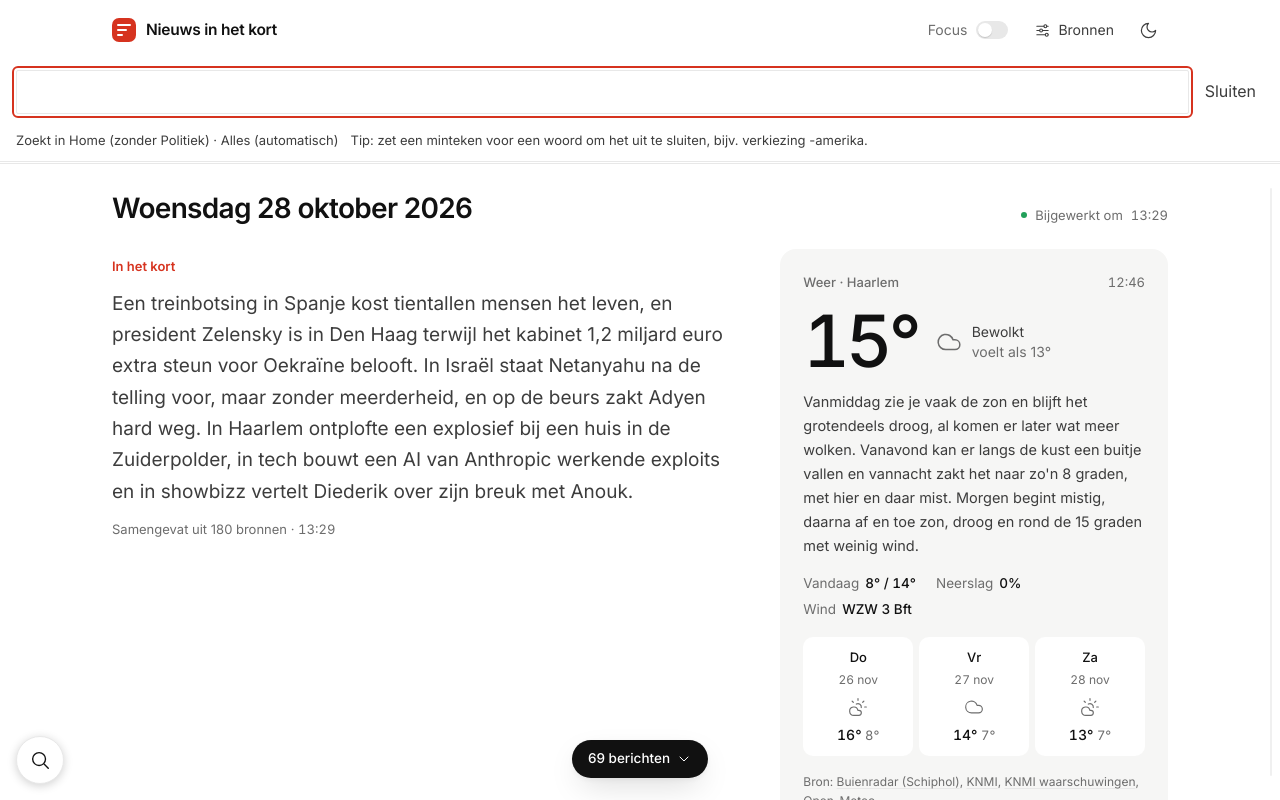
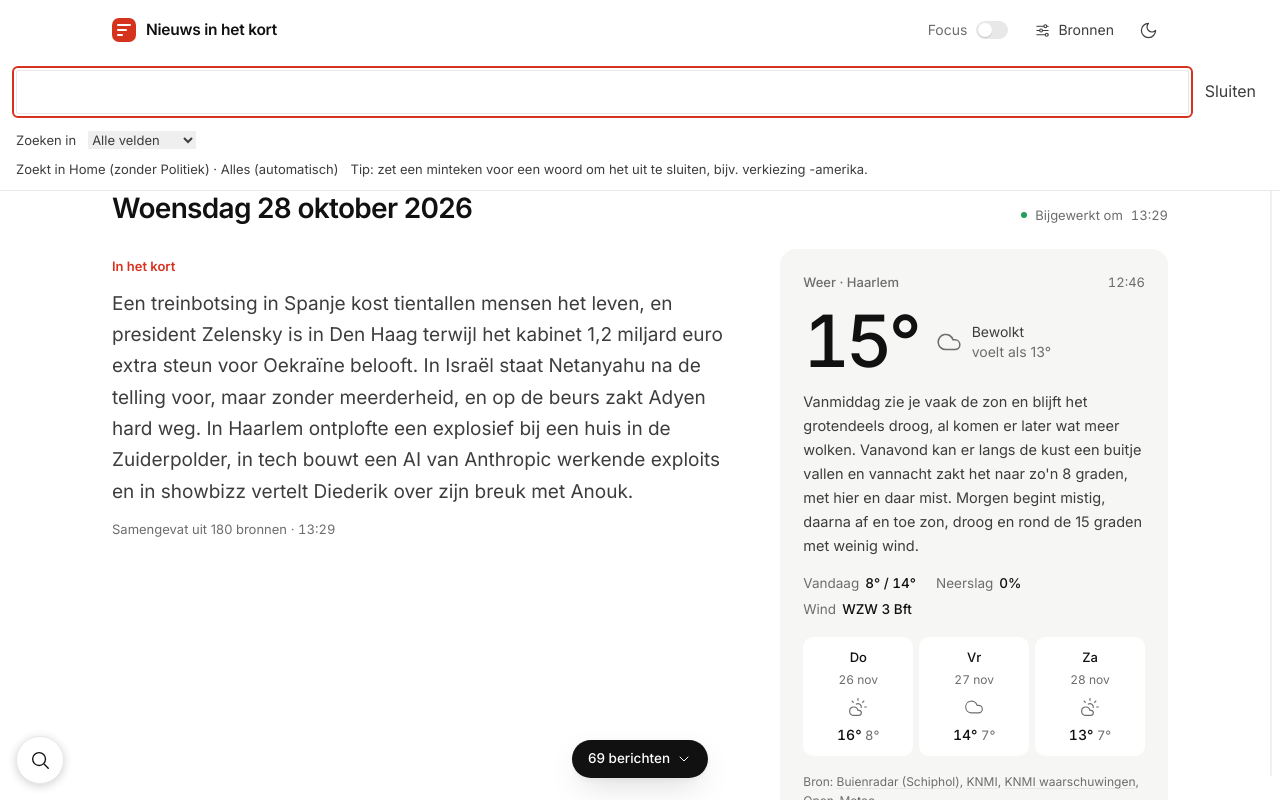
Before and after one commit to ItsCrewz/nieuwsinkort, a React (Vite) app: page / in a window 1280 px wide. Both pictures are taken after a click on the button 40 px from the left and 760 px from the top of the page. Built offline with nearby package versions, Linux system fonts and the light colour scheme.

Commit message:
Zoeken: bied zoeken uitsluitend in berichtkoppen aan (#1279) (#1294)
* Zoeken: bied zoeken uitsluitend in berichtkoppen aan (#1279)

* Herwerk ronde 1: review-block (#1294)

* Herwerk ronde 1: review-block,later-herwerk (#1294)

```diff
--- a/src/App.tsx
+++ b/src/App.tsx
@@ -776,6 +776,7 @@ export default function App() {
   const [fsheet, setFsheet] = useState(false);
   const sluitFilters = useCallback(() => setFsheet(false), []); // stabiel: FilterBlad herstelt anders focus bij elke filterwijziging (#623)
   const [zoekterm, setZoekterm] = useState(() => leesZoekterm(window.location.search));
+  const [alleenKoppen, setAlleenKoppen] = useState(false);
   const [zoekAllesSelectie, setZoekAllesSelectie] = useState<Zoekselectie | null>(null);
   const zoekTimer = useRef<ReturnType<typeof setTimeout> | undefined>(undefined);
   const schrijfZoekUrl = useCallback((term: string) => {
@@ -937,12 +938,12 @@ export default function App() {
   const zoekBasis = useMemo(() => isFeedView && data ? (route.view === "alles" ? (flt.f.cats.length ? data.items : data.items.filter((i) => i.cat !== "politiek")) : data.items.filter((i) => i.cat === route.view)) : [], [isFeedView, data, route.view, flt.f.cats]);
   const zoekFilter = useMemo(() => isFeedView && data && raw ? filterNieuws(zoekBasis, flt.f, flt.vorig, raw.gegenereerd, route.view === "alles") : null, [isFeedView, data, raw, zoekBasis, flt.f, flt.vorig, route.view]);
   // Koptreffers eerst (#1010); bij sortering "nieuw" eerst op tijd, want NewsFeed sorteert dan niet meer zelf.
-  const zoekUitkomst = zoekFilter && data ? rangschikKoptreffers(zoekItems(zoekBereik(zoekAlles, data.items, zoekFilter.items), zoekterm), zoekterm) : [];
-  const suggesties = useMemo(() => zoekFilter && data && zoekterm.trim() && !zoekUitkomst.length ? zoeksuggesties(zoekBereik(zoekAlles, data.items, zoekFilter.items), zoekterm) : [], [zoekFilter, data, zoekterm, zoekAlles, zoekUitkomst.length]);
+  const zoekUitkomst = zoekFilter && data ? rangschikKoptreffers(zoekItems(zoekBereik(zoekAlles, data.items, zoekFilter.items), zoekterm, alleenKoppen), zoekterm) : [];
+  const suggesties = useMemo(() => zoekFilter && data && zoekterm.trim() && !zoekUitkomst.length ? zoeksuggesties(zoekBereik(zoekAlles, data.items, zoekFilter.items), zoekterm, alleenKoppen) : [], [zoekFilter, data, zoekterm, zoekAlles, zoekUitkomst.length, alleenKoppen]);
   // Zonder tijd-, regio-, video- en samengevoegd-filter: wat de filters aan treffers verbergen (#613).
   const zoekBeperkt = !!zoekFilter && (zoekFilter.tijd !== "alles" || flt.f.video || flt.f.samen || flt.f.regio.length > 0);
   const wisZoekFilters = () => flt.set({ tijd: "alles", video: false, samen: false, regio: [] });
-  const zoekVerborgen = zoekBeperkt && raw && normaliseer(zoekterm) ? Math.max(0, zoekItems(filterNieuws(zoekBasis, { ...flt.f, tijd: "alles", video: false, samen: false, regio: [] }, flt.vorig, raw.gegenereerd, route.view === "alles").items, zoekterm).length - zoekUitkomst.length) : 0;
+  const zoekVerborgen = zoekBeperkt && raw && normaliseer(zoekterm) ? Math.max(0, zoekItems(filterNieuws(zoekBasis, { ...flt.f, tijd: "alles", video: false, samen: false, regio: [] }, flt.vorig, raw.gegenereerd, route.view === "alles").items, zoekterm, alleenKoppen).length - zoekUitkomst.length) : 0;
   const zoekScope: ZoekScope | undefined = zoekFilter ? {
     tekst: zoekAlles ? "Zoeken in alle rubrieken en beschikbare berichten; tijd-, rubriek-, regio-, video- en samenvoegfilters zijn verruimd. Het bronfilter blijft actief." : scopeTekst({ rubriek: route.view === "alles" ? "Home" : CAT_LABEL[route.view as keyof typeof CAT_LABEL] ?? String(route.view), zonderPolitiek: route.view === "alles" && !flt.f.cats.length, tijd: TIJD_LABEL[zoekFilter.tijd] + (zoekFilter.auto ? " (automatisch)" : ""), bronnenUit: off.size }),
     verborgen: zoekVerborgen,
@@ -951,7 +952,7 @@ export default function App() {
   } : undefined;
   const top = (
     <>
-      <TopBar theme={theme} onTheme={toggle} bionic={bionic} onBionic={setBionicPersist} onHome={goHome} onSources={() => setSheet(true)} filtered={off.size} zoeken={isFeedView ? <Zoekbalk query={zoekterm} onChange={wijzigZoekterm} aantal={zoekUitkomst.length} invoer={zoekInvoer} scope={zoekScope} /> : undefined} />
+      <TopBar theme={theme} onTheme={toggle} bionic={bionic} onBionic={setBionicPersist} onHome={goHome} onSources={() => setSheet(true)} filtered={off.size} zoeken={isFeedView ? <Zoekbalk alleenKoppen={alleenKoppen} onAlleenKoppen={setAlleenKoppen} query={zoekterm} onChange={wijzigZoekterm} aantal={zoekUitkomst.length} invoer={zoekInvoer} scope={zoekScope} /> : undefined} />
       {isFeedView ? null : dateline}
       {sheet ? (
         <Foutgrens code="CLIENT_SHEET"><Suspense fallback={null}>
--- a/src/zoek.ts
+++ b/src/zoek.ts
@@ -184,7 +184,7 @@ function termenVan(query: string): string[][] {
   return termen;
 }
 
-export function zoekItems(items: Item[], query: string): Item[] {
+export function zoekItems(items: Item[], query: string, alleenKoppen = false): Item[] {
   query = zonderOnzichtbaar(begrensZoekterm(query));
   const kloktijd = query.trim();
   if (/^(?:[01]\d|2[0-3]):[0-5]\d$/.test(kloktijd)) return items.filter((item) => item.tijd === kloktijd);
@@ -192,7 +192,7 @@ export function zoekItems(items: Item[], query: string): Item[] {
   const termen = termenVan(plus);
   if (!termen.length && !min.length) return query.trim() ? [] : items;
   return items.filter((item) => {
-    const { woorden, lijm } = zoektekst(item);
+    const { woorden, lijm } = zoektekst(alleenKoppen ? alleenKop(item) : item);
     // Een uitsluitterm die op een woordbegin past laat het item afvallen.
     if (min.some((delen) => kandidaten(delen, woorden, lijm).length)) return false;
     // Woordbegin: elke term moet op een eigen woord (of eigen reeks) vallen ("mark markt" vraagt twee woorden).
@@ -212,7 +212,7 @@ function kleineTikfout(a: string, b: string): boolean {
 }
 
 // Alleen eenvoudige zoekopdrachten corrigeren; speciale zoeksyntaxis blijft ongemoeid.
-export function zoeksuggesties(items: Item[], query: string): string[] {
+export function zoeksuggesties(items: Item[], query: string, alleenKoppen = false): string[] {
   if (query.length > 80 || !/^[\p{L}\p{M}\s]+$/u.test(query)) return [];
   const delen = query.trim().split(/\s+/u);
   if (delen.length > 5) return [];
@@ -227,7 +227,7 @@ export function zoeksuggesties(items: Item[], query: string): string[] {
       for (let i = 0; i < termen.length; i++) {
         if (termen[i].length < 5 || termen[i].length > 40 || !kleineTikfout(termen[i], kandidaat)) continue;
         const voorstel = delen.map((deel, n) => n === i ? woord : deel).join(" ");
-        if (zoekItems([item], voorstel).length) suggesties.add(voorstel);
+        if (zoekItems([item], voorstel, alleenKoppen).length) suggesties.add(voorstel);
         if (suggesties.size === 3) return [...suggesties];
       }
     }
--- a/src/zoekbalk.tsx
+++ b/src/zoekbalk.tsx
@@ -21,7 +21,7 @@ export function focusResultaten(doc: FocusDoc) {
   (gebied?.querySelector(".nc")?.querySelector("a[href]") ?? gebied)?.focus();
 }
 
-export function Zoekbalk({ query, onChange, aantal, invoer, scope }: { query: string; onChange: (query: string) => void; aantal: number; invoer: React.RefObject<HTMLInputElement>; scope?: ZoekScope }) {
+export function Zoekbalk({ query, onChange, aantal, invoer, scope, alleenKoppen = false, onAlleenKoppen }: { alleenKoppen?: boolean; onAlleenKoppen?: (waarde: boolean) => void; query: string; onChange: (query: string) => void; aantal: number; invoer: React.RefObject<HTMLInputElement>; scope?: ZoekScope }) {
   const [open, setOpen] = useState(!!query);
   const formId = useId();
   useEffect(() => { if (query) setOpen(true); }, [query]);
@@ -32,7 +32,7 @@ export function Zoekbalk({ query, onChange, aantal, invoer, scope }: { query: st
     if (!open || !query.trim()) return;
     const timer = window.setTimeout(() => setMelding({ query, aantal }), 400);
     return () => { window.clearTimeout(timer); setMelding(null); };
-  }, [open, query, aantal, scope?.tekst, verborgen]);
+  }, [open, query, aantal, scope?.tekst, verborgen, alleenKoppen]);
   const knop = useRef<HTMLButtonElement>(null);
   const focusBijOpenen = useRef(false);
   const sluit = useCallback(() => { onChange(""); setOpen(false); knop.current?.focus(); }, [onChange]);
@@ -59,13 +59,13 @@ export function Zoekbalk({ query, onChange, aantal, invoer, scope }: { query: st
   return (
     <div className="zoek-container">
       {typeof document === "undefined" ? knopEl : createPortal(knopEl, document.body)}
-      {open && <ZoekFormulier id={formId} query={query} onChange={onChange} sluit={sluit} invoer={invoer} scope={scope} aantal={aantal} />}
+      {open && <ZoekFormulier alleenKoppen={alleenKoppen} onAlleenKoppen={onAlleenKoppen} id={formId} query={query} onChange={onChange} sluit={sluit} invoer={invoer} scope={scope} aantal={aantal} />}
       <span className="zoek-status" aria-live="polite">{query.trim() && !normaliseer(query) ? zoekAanwijzing : open && query.trim() && melding?.query === query && melding.aantal === aantal ? resultaatTekst(aantal) + scopeMelding : ""}</span>
     </div>
   );
 }
 
-export function ZoekFormulier({ id, query, onChange, sluit, invoer, scope, aantal = 0 }: { id?: string; query: string; onChange: (query: string) => void; sluit: () => void; invoer: React.RefObject<HTMLInputElement>; scope?: ZoekScope; aantal?: number }) {
+export function ZoekFormulier({ id, query, onChange, sluit, invoer, scope, aantal = 0, alleenKoppen = false, onAlleenKoppen }: { alleenKoppen?: boolean; onAlleenKoppen?: (waarde: boolean) => void; id?: string; query: string; onChange: (query: string) => void; sluit: () => void; invoer: React.RefObject<HTMLInputElement>; scope?: ZoekScope; aantal?: number }) {
   const compositie = useRef(false);
   // Geen maxLength: dat kapt plakken stil af en kan IME-invoer storen; hier melden we het wel, alleen als er echt tekst is weggegooid.
   const [ingekort, setIngekort] = useState(false);
@@ -82,6 +82,7 @@ export function ZoekFormulier({ id, query, onChange, sluit, invoer, scope, aanta
         <button type="button" className="zoek-sluit" onClick={sluit}>Sluiten</button>
         <span className="zoek-scope" role="status">{ingekort && query ? `Zoekopdracht ingekort tot ${MAX_ZOEKTEKENS} tekens` : ""}</span>
         {aantal > 0 && !!normaliseer(query) && <a href={`#${resultatenId}`} className="zoek-wis-filters zoek-naar-resultaten" onClick={(e) => { e.preventDefault(); focusResultaten(document); }}>Ga naar resultaten ({aantal})</a>}
+        <label className="zoek-scope">Zoeken in <select value={alleenKoppen ? "koppen" : "alles"} onChange={(e) => onAlleenKoppen?.(e.target.value === "koppen")}><option value="alles">Alle velden</option><option value="koppen">Alleen koppen</option></select></label>
         {!scope && <span id={hintId} className="zoek-scope">{uitsluitTip}</span>}
         {scope && <div id={scopeId} className="zoek-scope">
           <span>{scope.tekst}{scope.verborgen && query.trim() ? ` · ${verborgenTekst(scope.verborgen)}` : ""}</span>
```
Also changed, not shown: changelog.d/1279-zoeken-in-koppen.md (added, +1 -0 lines), 2 other files (tests, documents, lock files or other folders).
